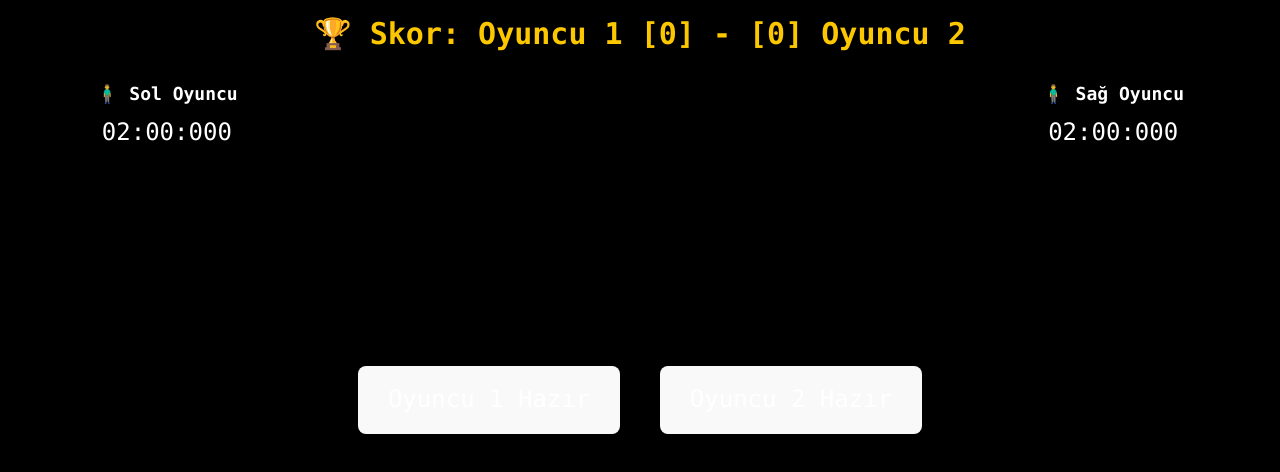
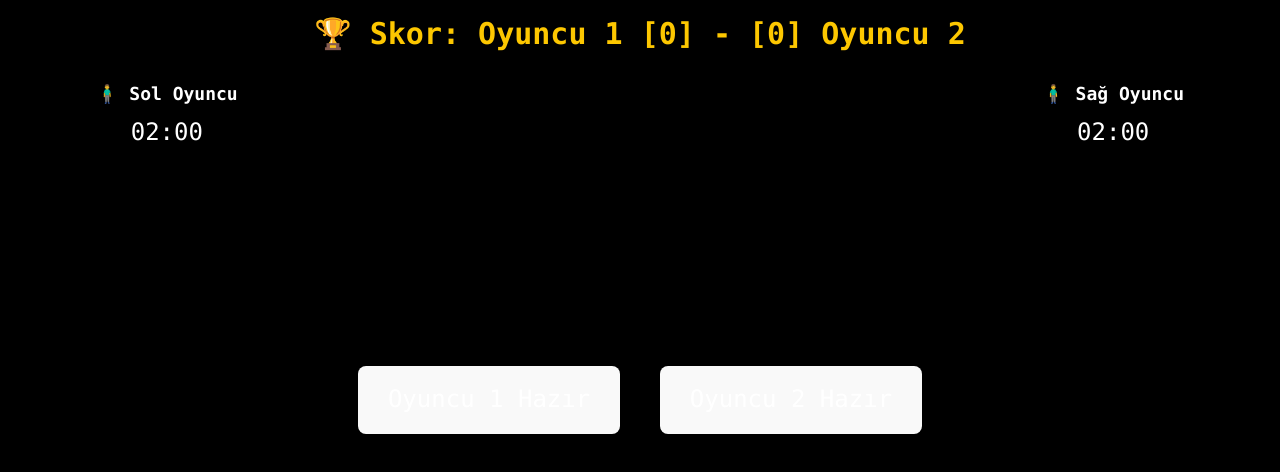
Before and after one commit to batuhanfidan/game, a React (Vite) app in the folder timing-game/: page / in a window 1280 px wide. Shown: the top 472 px of the page. Built offline with nearby package versions, Linux system fonts and the light colour scheme.

Commit message:
ms removed from playertimer

```diff
--- a/timing-game/src/components/PlayerTimer.tsx
+++ b/timing-game/src/components/PlayerTimer.tsx
@@ -1,5 +1,3 @@
-import { formatTime } from '../utils/formatTime';
-
 interface PlayerTimerProps {
   player: string;
   minutes: number;
@@ -7,10 +5,16 @@ interface PlayerTimerProps {
 }
 
 const PlayerTimer: React.FC<PlayerTimerProps> = ({ player, minutes, seconds }) => {
+  const formattedTime = `${minutes.toString().padStart(2, "0")}:${seconds
+    .toString()
+    .padStart(2, "0")}`;
+
   return (
     <div className="flex flex-col items-center p-2 sm:p-3 md:p-4">
-      <h2 className="font-semibold text-sm sm:text-base md:text-lg mb-1 sm:mb-2">{player}</h2>
-      <div className="text-lg sm:text-xl md:text-2xl">{formatTime(minutes, seconds)}</div>
+      <h2 className="font-semibold text-sm sm:text-base md:text-lg mb-1 sm:mb-2">
+        {player}
+      </h2>
+      <div className="text-lg sm:text-xl md:text-2xl">{formattedTime}</div>
     </div>
   );
 };
```
